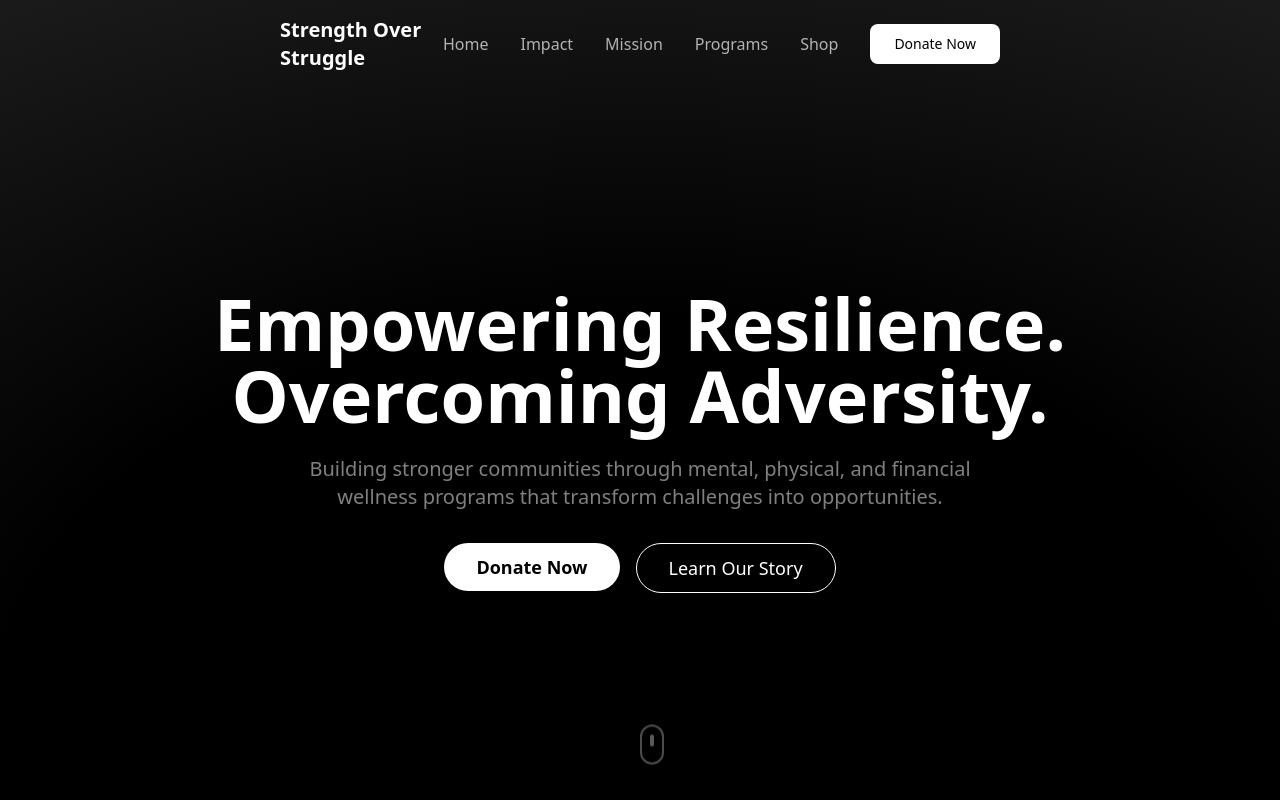
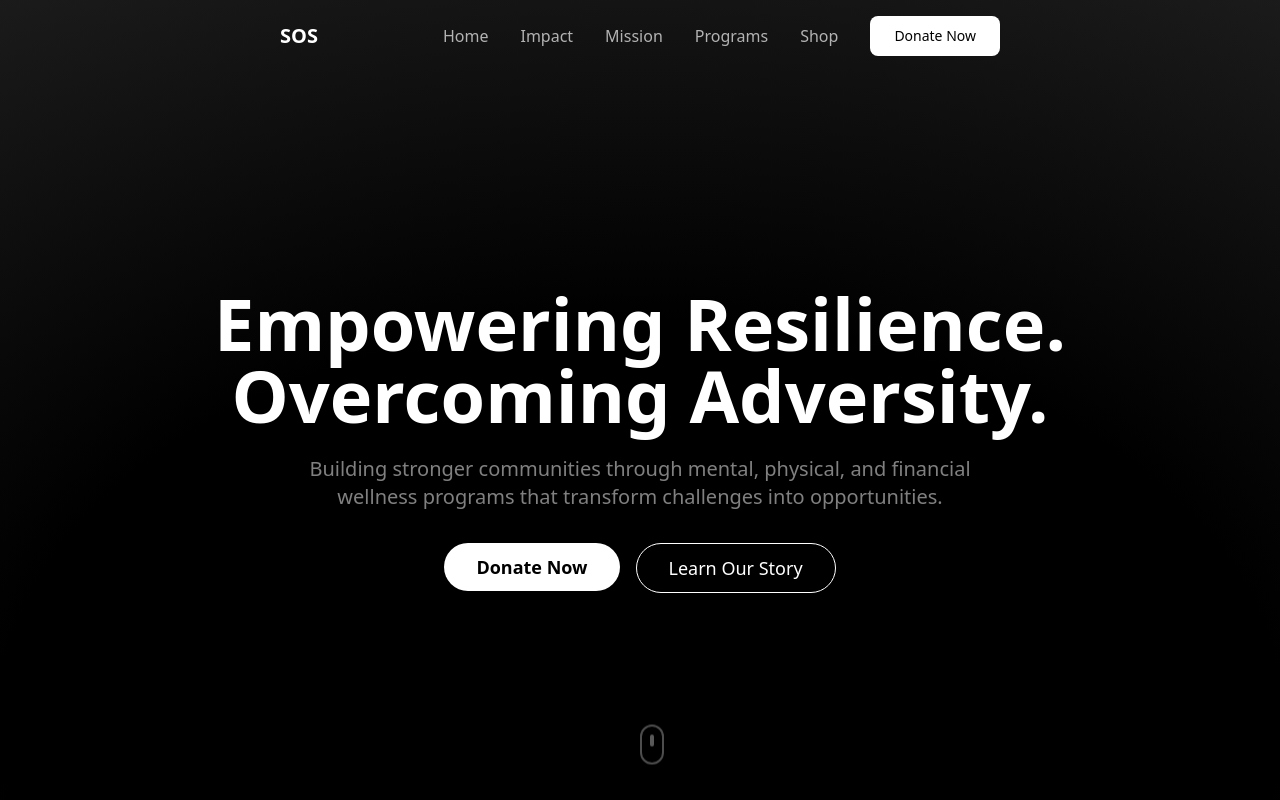
Before and after one commit to donovinsims/strengthoverstruggle, a React (Vite) app: page / in a window 1280 px wide. Shown: the top 800 px of the page. Built offline with nearby package versions, Linux system fonts and the light colour scheme; the HTML template or start-up script is replaced by a standard one.

Commit message:
Fix logo text

```diff
--- a/src/pages/Index.tsx
+++ b/src/pages/Index.tsx
@@ -60,7 +60,7 @@ const Index = () => {
         <nav className="container mx-auto px-6 py-4">
           <div className="flex items-center justify-between">
             <div className="text-xl font-bold text-primary">
-              Strength Over Struggle
+              SOS
             </div>
 
             {/* Desktop Navigation */}
```
